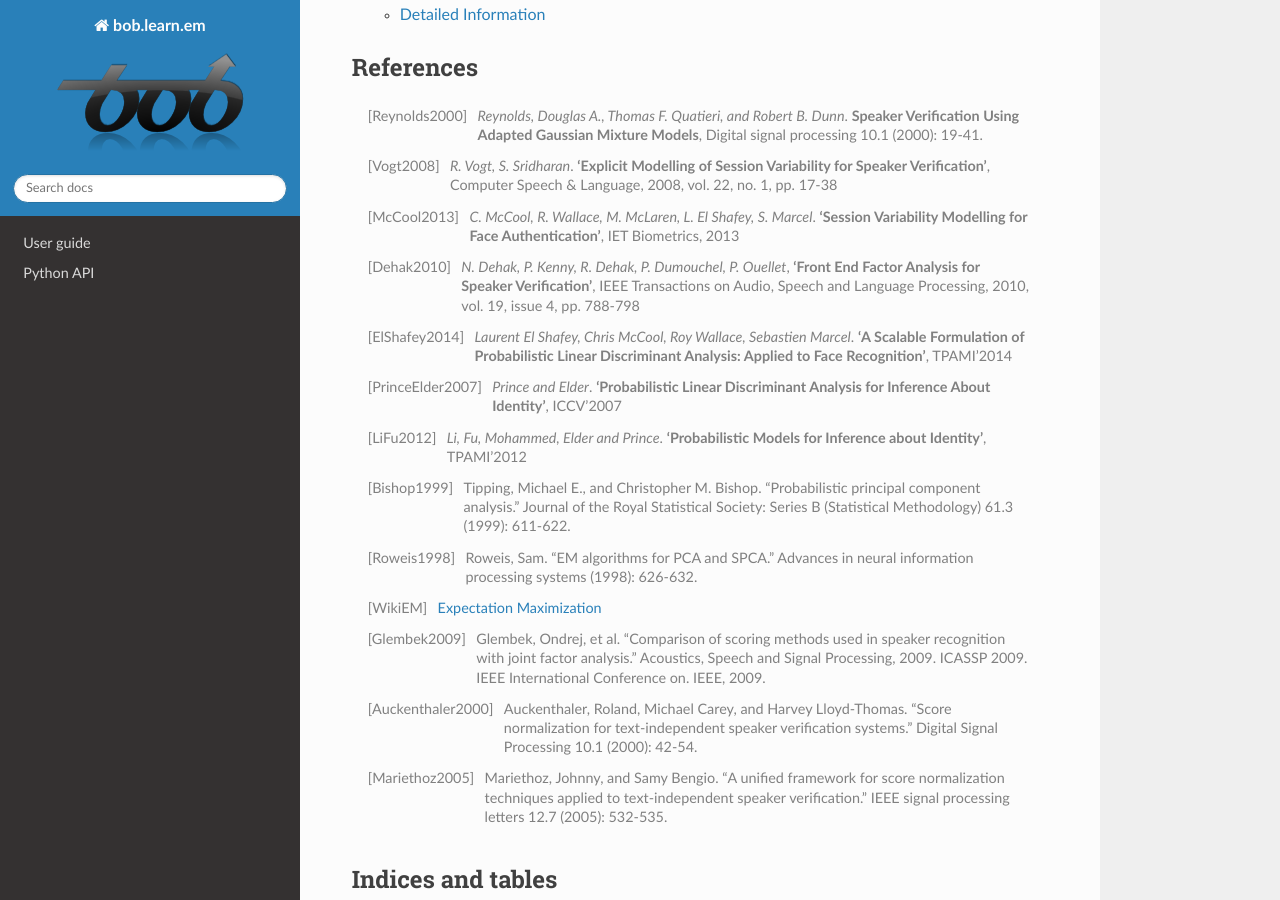
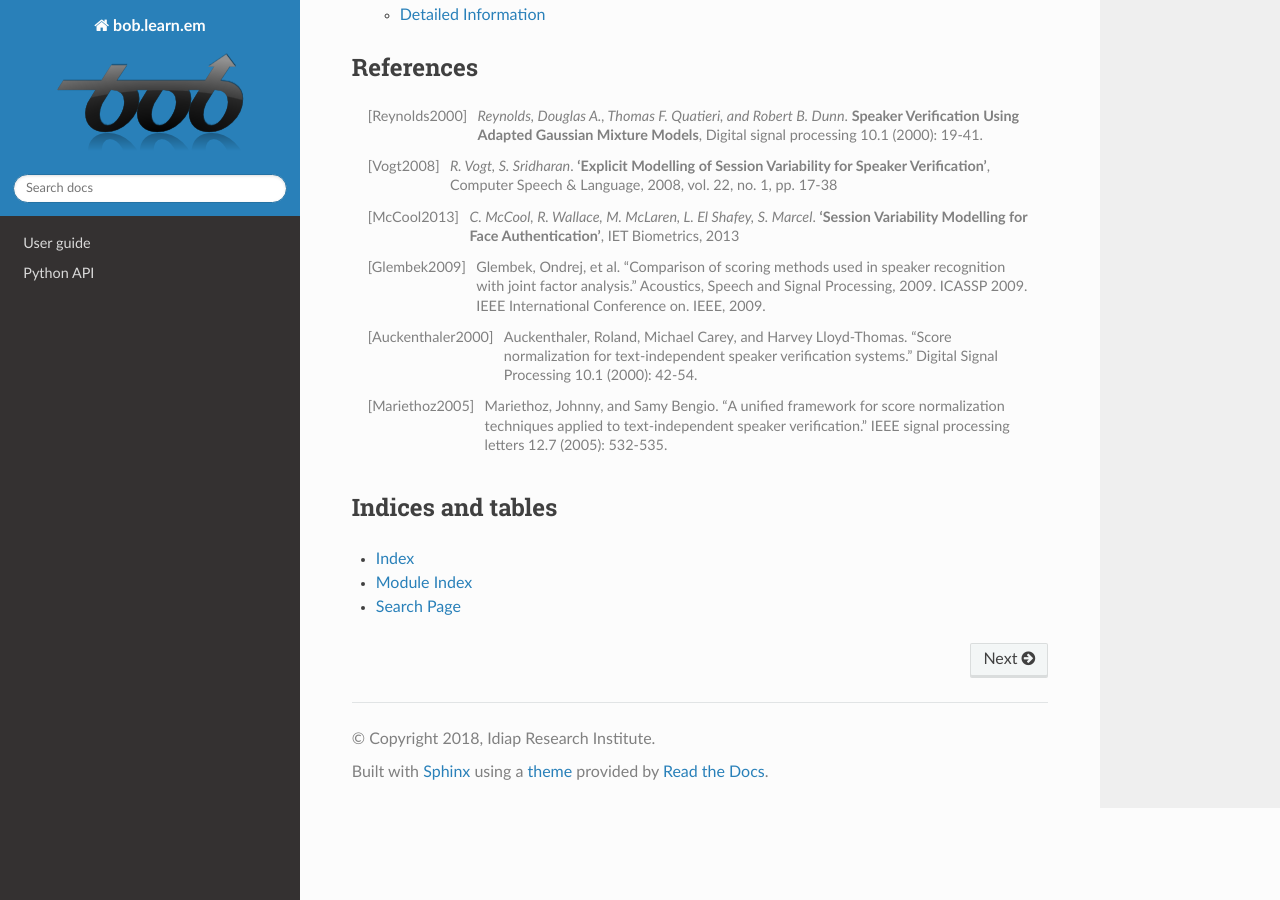
Before and after one commit to bioidiap/bob.learn.em, a Sphinx documentation site: the page built from doc/index.rst, in a window 1280 px wide and 900 px high, scrolled down 753 px. Built offline with Sphinx 7.4.7 and the Read the Docs theme 2.0.0, drawn with Linux system fonts in a browser that asks for light colours; the version number could not be read and is left out.

Commit message:
remove unused references

```diff
--- a/doc/index.rst
+++ b/doc/index.rst
@@ -34,15 +34,6 @@ References
 .. [Reynolds2000] *Reynolds, Douglas A., Thomas F. Quatieri, and Robert B. Dunn*. **Speaker Verification Using Adapted Gaussian Mixture Models**, Digital signal processing 10.1 (2000): 19-41.
 ..   [Vogt2008]   *R. Vogt, S. Sridharan*. **'Explicit Modelling of Session Variability for Speaker Verification'**, Computer Speech & Language, 2008, vol. 22, no. 1, pp. 17-38
 ..   [McCool2013] *C. McCool, R. Wallace, M. McLaren, L. El Shafey, S. Marcel*. **'Session Variability Modelling for Face Authentication'**, IET Biometrics, 2013
-..   [Dehak2010] *N. Dehak, P. Kenny, R. Dehak, P. Dumouchel, P. Ouellet*, **'Front End Factor Analysis for Speaker Verification'**, IEEE Transactions on Audio, Speech and Language Processing, 2010, vol. 19, issue 4, pp. 788-798
-..   [ElShafey2014] *Laurent El Shafey, Chris McCool, Roy Wallace, Sebastien Marcel*. **'A Scalable Formulation of Probabilistic Linear Discriminant Analysis: Applied to Face Recognition'**, TPAMI'2014
-..   [PrinceElder2007] *Prince and Elder*. **'Probabilistic Linear Discriminant Analysis for Inference About Identity'**, ICCV'2007
-..   [LiFu2012] *Li, Fu, Mohammed, Elder and Prince*. **'Probabilistic Models for Inference about Identity'**,  TPAMI'2012
-
-..   [Bishop1999] Tipping, Michael E., and Christopher M. Bishop. "Probabilistic principal component analysis." Journal of the Royal Statistical Society: Series B (Statistical Methodology) 61.3 (1999): 611-622.
-..   [Roweis1998] Roweis, Sam. "EM algorithms for PCA and SPCA." Advances in neural information processing systems (1998): 626-632.
-
-..   [WikiEM] `Expectation Maximization <http://en.wikipedia.org/wiki/Expectation%E2%80%93maximization_algorithm>`_
 ..   [Glembek2009] Glembek, Ondrej, et al. "Comparison of scoring methods used in speaker recognition with joint factor analysis." Acoustics, Speech and Signal Processing, 2009. ICASSP 2009. IEEE International Conference on. IEEE, 2009.
 ..   [Auckenthaler2000] Auckenthaler, Roland, Michael Carey, and Harvey Lloyd-Thomas. "Score normalization for text-independent speaker verification systems." Digital Signal Processing 10.1 (2000): 42-54.
 ..   [Mariethoz2005] Mariethoz, Johnny, and Samy Bengio. "A unified framework for score normalization techniques applied to text-independent speaker verification." IEEE signal processing letters 12.7 (2005): 532-535.
```
